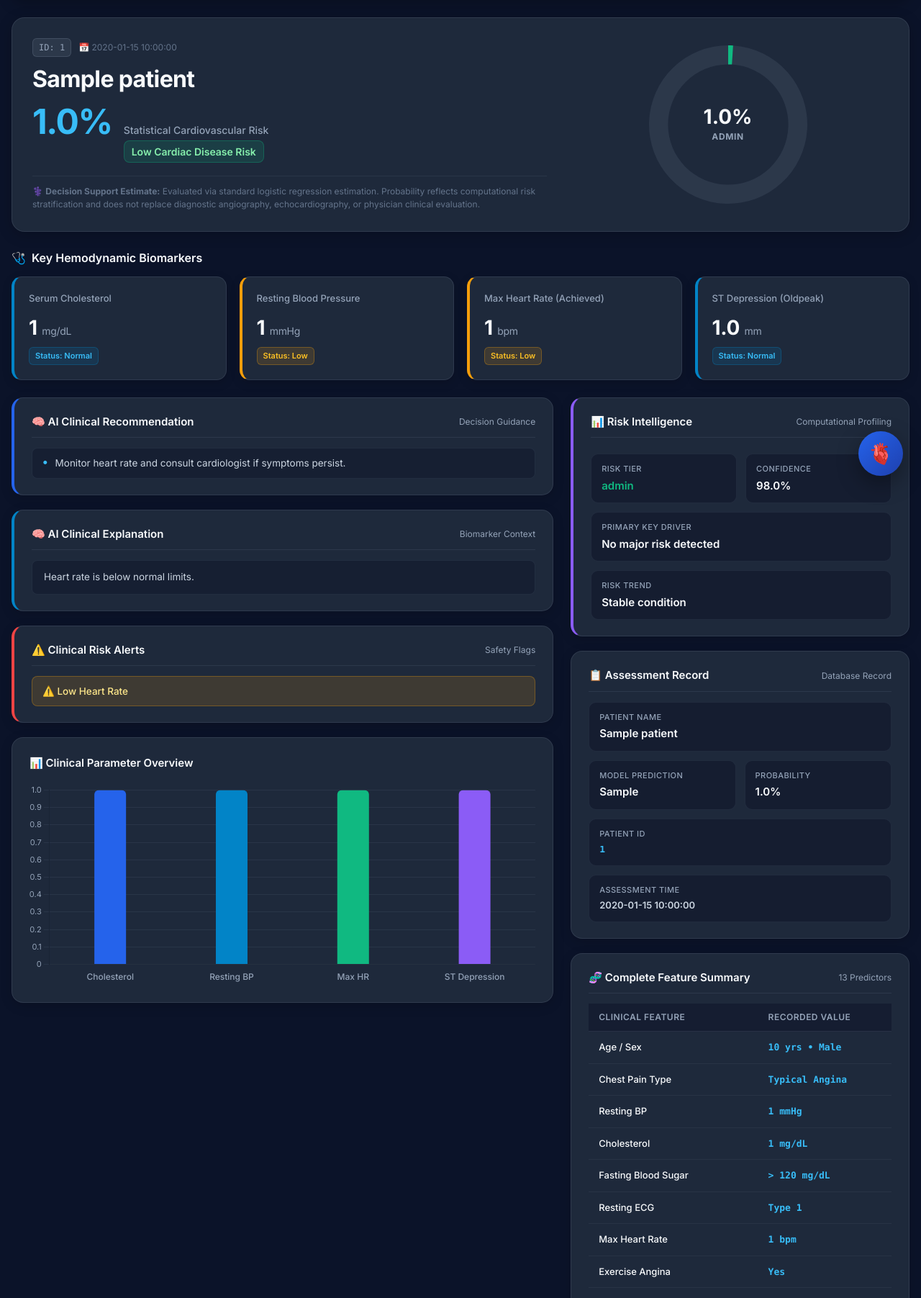
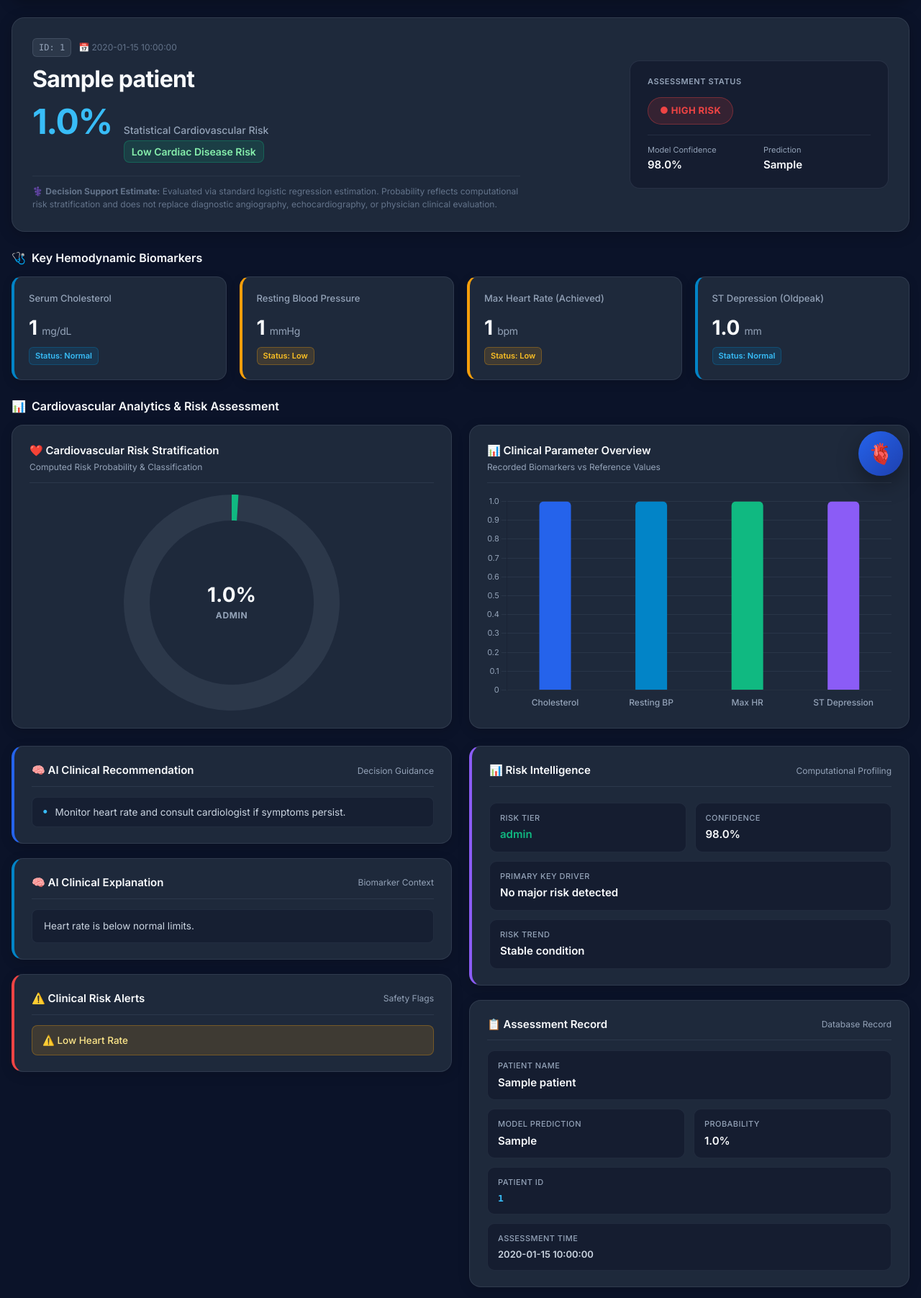
Before and after one commit to RAZA1409/Heart-Disease-Clinical-AI-System, a Flask app: page /patient/1 in a window 1280 px wide. Shown: the part 114-1917 px from the top of the page at 72% size. Run offline with Flask 3, Linux system fonts and the light colour scheme; the visitor is signed in with stand-in values (Sample User, id 1); tables that the repository leaves empty hold one stand-in row (values such as "Sample post"); parts of the project's set-up code (start-up, migrations or seed data) failed here and were passed over.

Commit message:
fix: balance heart disease patient detail charts

```diff
--- a/templates/patient_detail.html
+++ b/templates/patient_detail.html
@@ -181,7 +181,7 @@
             margin-bottom: 24px;
             box-shadow: 0 4px 20px rgba(0, 0, 0, 0.2);
             display: grid;
-            grid-template-columns: 1.6fr 1fr;
+            grid-template-columns: 1.4fr 1fr;
             gap: 28px;
             align-items: center;
         }
@@ -275,39 +275,58 @@
 
         .hero-right {
             display: flex;
-            justify-content: center;
+            justify-content: flex-end;
             align-items: center;
         }
 
-        .donut-container {
-            position: relative;
-            width: 220px;
-            height: 220px;
+        .hero-summary-box {
+            background: rgba(15, 23, 42, 0.6);
+            border: 1px solid rgba(148, 163, 184, 0.15);
+            border-radius: 14px;
+            padding: 20px 24px;
+            width: 100%;
+            max-width: 360px;
+            display: flex;
+            flex-direction: column;
+            gap: 14px;
         }
 
-        .chart-center {
-            position: absolute;
-            top: 50%;
-            left: 50%;
-            transform: translate(-50%, -50%);
-            text-align: center;
-            pointer-events: none;
-        }
-
-        .chart-value {
-            font-size: 28px;
-            font-weight: 800;
-            color: #f8fafc;
-            line-height: 1.1;
-        }
-
-        .chart-label {
-            font-size: 12px;
-            font-weight: 700;
+        .summary-stat-label {
+            font-size: 11px;
+            font-weight: 600;
             color: #94a3b8;
             text-transform: uppercase;
             letter-spacing: 0.05em;
-            margin-top: 4px;
+        }
+
+        .summary-risk-tier {
+            display: flex;
+            align-items: center;
+        }
+
+        .summary-metric-row {
+            display: grid;
+            grid-template-columns: 1fr 1fr;
+            gap: 12px;
+            padding-top: 12px;
+            border-top: 1px solid rgba(148, 163, 184, 0.12);
+        }
+
+        .summary-metric {
+            display: flex;
+            flex-direction: column;
+            gap: 2px;
+        }
+
+        .summary-metric-label {
+            font-size: 11px;
+            color: #94a3b8;
+        }
+
+        .summary-metric-value {
+            font-size: 15px;
+            font-weight: 600;
+            color: #f8fafc;
         }
 
         /* =========================================================
@@ -404,7 +423,7 @@
            ========================================================= */
         .main-layout {
             display: grid;
-            grid-template-columns: 1.6fr 1fr;
+            grid-template-columns: repeat(2, 1fr);
             gap: 24px;
             margin-bottom: 24px;
         }
@@ -574,37 +593,97 @@
         }
 
         /* =========================================================
-           CHART CONTAINERS
+           ANALYTICAL CHARTS SECTION & GRID
            ========================================================= */
+        .charts-section {
+            margin-bottom: 24px;
+        }
+
+        .charts-grid {
+            display: grid;
+            grid-template-columns: repeat(2, 1fr);
+            gap: 24px;
+            margin-bottom: 24px;
+        }
+
         .chart-box {
             background: #1e293b;
             border: 1px solid rgba(148, 163, 184, 0.15);
             padding: 24px;
             border-radius: 16px;
             box-shadow: 0 4px 16px rgba(0, 0, 0, 0.15);
-            margin-bottom: 24px;
+            display: flex;
+            flex-direction: column;
+            min-height: 380px;
         }
 
-        .chart-box h3 {
+        .chart-header {
+            display: flex;
+            justify-content: space-between;
+            align-items: flex-start;
+            margin-bottom: 16px;
+            padding-bottom: 12px;
+            border-bottom: 1px solid rgba(148, 163, 184, 0.12);
+        }
+
+        .chart-header h3 {
             font-size: 15px;
             font-weight: 600;
             color: #f8fafc;
-            margin-bottom: 16px;
+            margin: 0;
             display: flex;
             align-items: center;
             gap: 8px;
         }
 
+        .chart-header p {
+            font-size: 12px;
+            color: #94a3b8;
+            margin-top: 3px;
+        }
+
+        .chart-canvas-container,
+        .donut-container,
         .param-chart-wrapper {
             position: relative;
             width: 100%;
             height: 280px;
-            max-height: 300px;
+            display: flex;
+            align-items: center;
+            justify-content: center;
+            flex: 1;
         }
 
+        .chart-canvas-container canvas,
+        .donut-container canvas,
         .param-chart-wrapper canvas {
             max-width: 100% !important;
             max-height: 100% !important;
+        }
+
+        .chart-center {
+            position: absolute;
+            top: 50%;
+            left: 50%;
+            transform: translate(-50%, -50%);
+            text-align: center;
+            pointer-events: none;
+        }
+
+        .chart-value {
+            font-size: 28px;
+            font-weight: 800;
+            color: #f8fafc;
+            line-height: 1.1;
+        }
+
+        .chart-label {
+            font-size: 12px;
+            font-weight: 700;
+            color: #94a3b8;
+            text-transform: uppercase;
+            letter-spacing: 0.05em;
+            margin-top: 4px;
         }
 
         /* =========================================================
@@ -955,11 +1063,26 @@
         </div>
 
         <div class="hero-right">
-            <div class="donut-container">
-                <canvas id="riskChart"></canvas>
-                <div class="chart-center">
-                    <div class="chart-value">{{ patient['probability'] }}%</div>
-                    <div class="chart-label">{{ patient['risk_level'] }}</div>
+            <div class="hero-summary-box">
+                <div class="summary-stat-label">Assessment Status</div>
+                <div class="summary-risk-tier">
+                    {% if patient["risk_level"] == "LOW" %}
+                        <span class="badge low">&#x25CF; LOW RISK</span>
+                    {% elif patient["risk_level"] == "MODERATE" %}
+                        <span class="badge moderate">&#x25CF; MODERATE RISK</span>
+                    {% else %}
+                        <span class="badge high">&#x25CF; HIGH RISK</span>
+                    {% endif %}
+                </div>
+                <div class="summary-metric-row">
+                    <div class="summary-metric">
+                        <span class="summary-metric-label">Model Confidence</span>
+                        <span class="summary-metric-value">{{ patient['confidence'] }}%</span>
+                    </div>
+                    <div class="summary-metric">
+                        <span class="summary-metric-label">Prediction</span>
+                        <span class="summary-metric-value">{{ patient['result'] }}</span>
+                    </div>
                 </div>
             </div>
         </div>
@@ -998,6 +1121,46 @@
             <h4>ST Depression (Oldpeak)</h4>
             <p>{{ patient['oldpeak'] }} <span style="font-size:14px; font-weight:400; color:#94a3b8;">mm</span></p>
             <span class="card-status-badge">Status: {{ patient.get('ST Depression Status', 'Normal') }}</span>
+        </div>
+    </div>
+
+    <!-- ANALYTICAL CHARTS GRID (2 Equal-Width Columns) -->
+    <div class="charts-section">
+        <div class="section-heading">
+            <span>&#x1F4CA;</span>
+            <span>Cardiovascular Analytics & Risk Assessment</span>
+        </div>
+
+        <div class="charts-grid">
+            <!-- RISK STRATIFICATION GAUGE CHART -->
+            <div class="chart-box">
+                <div class="chart-header">
+                    <div>
+                        <h3>&#x2764;&#xFE0F; Cardiovascular Risk Stratification</h3>
+                        <p>Computed Risk Probability & Classification</p>
+                    </div>
+                </div>
+                <div class="chart-canvas-container donut-container">
+                    <canvas id="riskChart"></canvas>
+                    <div class="chart-center">
+                        <div class="chart-value">{{ patient['probability'] }}%</div>
+                        <div class="chart-label">{{ patient['risk_level'] }}</div>
+                    </div>
+                </div>
+            </div>
+
+            <!-- CLINICAL PARAMETER OVERVIEW BAR CHART -->
+            <div class="chart-box">
+                <div class="chart-header">
+                    <div>
+                        <h3>&#x1F4CA; Clinical Parameter Overview</h3>
+                        <p>Recorded Biomarkers vs Reference Values</p>
+                    </div>
+                </div>
+                <div class="chart-canvas-container param-chart-wrapper">
+                    <canvas id="featureChart"></canvas>
+                </div>
+            </div>
         </div>
     </div>
 
@@ -1145,8 +1304,8 @@
             <table class="clinical-table">
                 <thead>
                     <tr>
-                                <th>Clinical Feature</th>
-                                <th>Recorded Value</th>
+                        <th style="width: 50%;">Clinical Feature</th>
+                        <th style="width: 50%;">Recorded Value</th>
                     </tr>
                 </thead>
                 <tbody>
@@ -1242,7 +1397,9 @@ if (probability < 30) {
     riskColor = "#ef4444";   // High → Red
 }
 
-new Chart(document.getElementById('riskChart'), {
+const riskCanvas = document.getElementById('riskChart');
+if (riskCanvas) {
+    new Chart(riskCanvas, {
         type: 'doughnut',
         data: {
             datasets: [{
@@ -1254,13 +1411,14 @@ new Chart(document.getElementById('riskChart'), {
         options: {
             cutout: '76%',
             responsive: true,
-        maintainAspectRatio: true,
+            maintainAspectRatio: false,
             plugins: {
                 legend: { display: false },
                 tooltip: { enabled: false }
             }
         }
     });
+}
 
 /* CLINICAL PARAMETER OVERVIEW BAR CHART */
 const featureCtx = document.getElementById('featureChart');
```
Also changed, not shown: other parts of templates/patient_detail.html (+37 -16 lines). Lines whose indentation alone changed are shown as unchanged.
